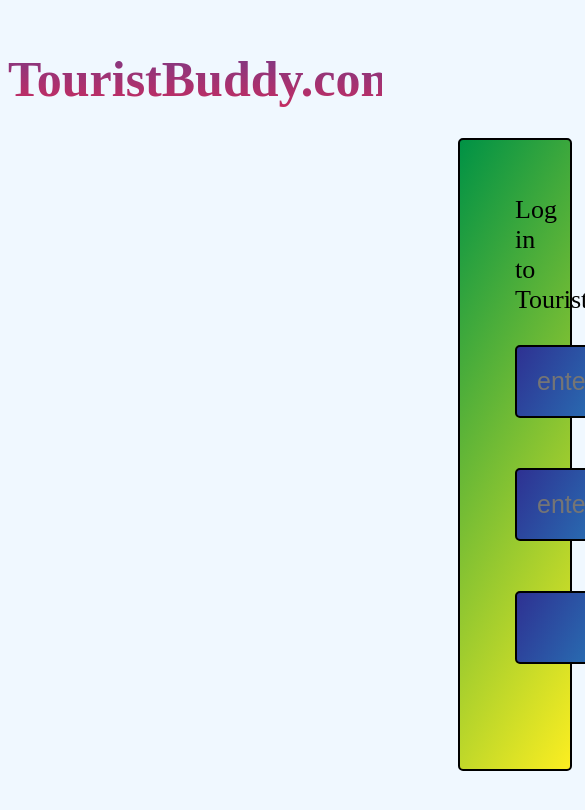
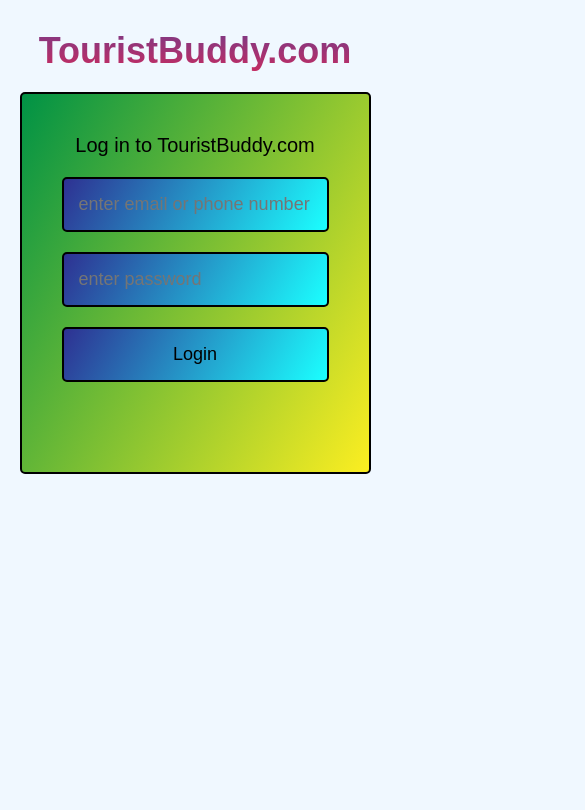
Before and after one commit to LuckyVishwa1104/Tourist-Buddy, a plain HTML site: page login.html in a window 390 px wide. Shown: the top 810 px of the page, 585 px wide, since content can reach past the window. Drawn offline with Linux system fonts and the light colour scheme.

Commit message:
made the login page responsive for mobile view

```diff
--- a/login.html
+++ b/login.html
@@ -2,17 +2,65 @@
 <html lang="en">
 <head>
     <title>Login</title>
+    <style>
+        body {
+            background-color: aliceblue;
+            margin: 0;
+            padding: 0;
+            font-family: Arial, sans-serif;
+        }
 
-    <style>
-
-        .flx
-        {
+        .flx {
             display: flex;
             flex-direction: column;
+            align-items: center;
         }
 
-        .a
-        {
+        .a {
+            background-image: linear-gradient(120deg,#2E3192 , #1BFFFF);
+            border-radius: 5px;
+            border-color: black;
+            border-width: 2px;
+            border-style: solid;
+            font-size: 25px;
+            margin-bottom: 20px;
+            padding: 20px;
+            width: 100%;
+            max-width: 400px;
+            box-sizing: border-box;
+        }
+
+        .b {
+            background-image: linear-gradient(120deg,#009245, #FCEE21);
+            border-radius: 5px;
+            border-color: black;
+            border-width: 2px;
+            border-style: solid;
+            padding: 40px;
+            box-sizing: border-box;
+            width: 90%;
+            max-width: 500px;
+            margin: auto;
+        }
+
+        .textgradient {
+            font-size: 50px;
+            background: -webkit-linear-gradient(89.1deg,#cc2b5e, #753a88);
+            -webkit-background-clip: text;
+            -webkit-text-fill-color: transparent;
+            font-weight: 600;
+            text-align: center;
+            margin: 50px 0 30px;
+        }
+
+        .d {
+            font-size: 26px;
+            text-align: center;
+            margin-bottom: 30px;
+        }
+
+        .login-btn {
+            padding: 20px;
             background-image: linear-gradient(120deg,#2E3192 , #1BFFFF);
             border-radius: 5px;
             border-color: black;
@@ -20,53 +68,48 @@
             border-style: solid;
             font-size: 25px;
             margin-bottom: 50px;
+            width: 100%;
+            max-width: 400px;
+            box-sizing: border-box;
         }
 
-        .b
-        {
-            background-image: linear-gradient(120deg,#009245, #FCEE21);
-            border-radius: 5px;
-            border-color: black;
-            border-width: 2px;
-            border-style: solid;
+        .login-btn d {
+            display: inline-block;
+            margin: 0 auto;
         }
 
-        .textgadient
-        {
-            /* margin-left: 10px; */
-            font-size: 50px;
-            background: -webkit-linear-gradient(89.1deg,#cc2b5e, #753a88);
-            -webkit-background-clip: text;
-            background-clip: var();
-            -webkit-text-fill-color: transparent;
-            font-weight: 600;
-            text-align: center;
-            margin-top: 50px;
-            margin-bottom: 30px;
+        @media (max-width: 600px) {
+            .textgradient {
+                font-size: 36px;
+                margin-top: 30px;
+                margin-bottom: 20px;
+            }
 
+            .d {
+                font-size: 20px;
+                margin-bottom: 20px;
+            }
+
+            .a {
+                font-size: 18px;
+                padding: 15px;
+            }
+
+            .login-btn {
+                font-size: 18px;
+                padding: 15px;
+            }
         }
-
-        .d
-        {
-            font-size:26px;
-            text-align: center;
-            margin-bottom: 30px;
-        }
-
     </style>
-
 </head>
 
-<body style="background-color:aliceblue;">
-
-    <div class="textgadient">TouristBuddy.com</div>
-
-    <div class="flx b" style="margin-left: 450px; margin-right: 450px; padding: 55px;">
+<body>
+    <div class="textgradient">TouristBuddy.com</div>
+    <div class="flx b">
         <div class="d">Log in to TouristBuddy.com</div>
-        <div style="text-align: center;"><input type="text" placeholder="enter email or phone number" class="a" style="padding: 20px;"></div>
-        <div style="text-align: center;"><input type="password" placeholder="enter passward" class="a" style="padding: 20px;"></div>
-        <div style="text-align: center;"><button class="a" style="padding: 20px;"><d style="margin-left: 125px; margin-right: 125px;">Login</d></button></div>
+        <input type="text" placeholder="enter email or phone number" class="a">
+        <input type="password" placeholder="enter password" class="a">
+        <button class="login-btn"><d>Login</d></button>
     </div>
-
 </body>
 </html>
```
